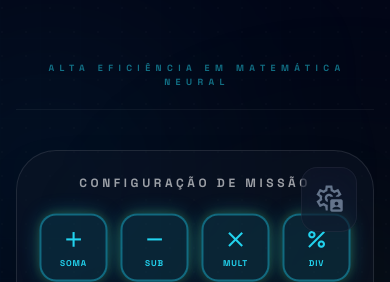
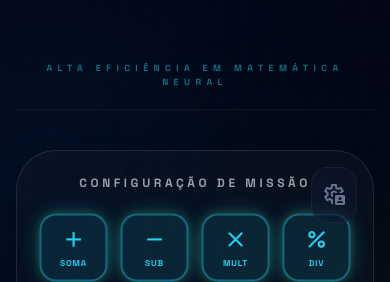
Before and after one commit to anjosdevpython/mathmaster_v2, a React (Vite) app: page / in a window 390 px wide. Shown: the part 162-444 px from the top of the page. Built offline with nearby package versions, Linux system fonts and the light colour scheme.

Commit message:
fix: realign neural access and branding subtitle for mobile

```diff
--- a/src/views/HomeView.tsx
+++ b/src/views/HomeView.tsx
@@ -71,7 +71,7 @@ export const HomeView: React.FC<HomeViewProps> = ({ setGameState, startLevel, se
                                 <span className="text-primary glow-text ml-2">MIND</span>
                             </h1>
                         </div>
-                        <p className="text-[9px] md:text-[11px] tracking-[0.6em] font-display font-black text-primary/50 uppercase pl-1">
+                        <p className="text-[9px] md:text-[11px] tracking-[0.6em] font-display font-black text-primary/50 uppercase">
                             Alta Eficiência em Matemática Neural
                         </p>
                     </div>
@@ -109,11 +109,11 @@ export const HomeView: React.FC<HomeViewProps> = ({ setGameState, startLevel, se
                 <div className="w-full bg-slate-900/40 backdrop-blur-3xl border border-white/10 p-6 sm:p-10 rounded-[2.5rem] sm:rounded-[3rem] shadow-2xl relative overflow-hidden group">
                     <button
                         onClick={() => setShowAuth(true)}
-                        className="absolute top-4 right-4 z-20 p-3 rounded-2xl border border-white/5 hover:border-primary/30 bg-slate-900/60 hover:bg-slate-800 backdrop-blur-xl transition-all duration-300 group/avatar cursor-pointer hover:scale-105 active:scale-95"
+                        className="absolute top-4 right-4 sm:top-6 sm:right-6 z-20 p-2.5 sm:p-3 rounded-2xl border border-white/5 hover:border-primary/30 bg-slate-900/60 hover:bg-slate-800 backdrop-blur-xl transition-all duration-300 group/avatar cursor-pointer hover:scale-105 active:scale-95"
                         title={userLabel}
                     >
-                        <span className="material-symbols-outlined text-3xl text-slate-500 group-hover/avatar:text-primary transition-colors">settings_account_box</span>
-                        <span className="absolute -bottom-8 right-0 text-[8px] font-display font-bold text-primary/70 uppercase tracking-widest whitespace-nowrap opacity-0 group-hover/avatar:opacity-100 transition-opacity pointer-events-none">{userLabel}</span>
+                        <span className="material-symbols-outlined text-2xl sm:text-3xl text-slate-500 group-hover/avatar:text-primary transition-colors">settings_account_box</span>
+                        <span className="absolute -bottom-8 left-1/2 -translate-x-1/2 text-[8px] font-display font-bold text-primary/70 uppercase tracking-widest whitespace-nowrap opacity-0 group-hover/avatar:opacity-100 transition-opacity pointer-events-none">{userLabel}</span>
                     </button>
 
                     <div className="relative z-10 space-y-8">
```
